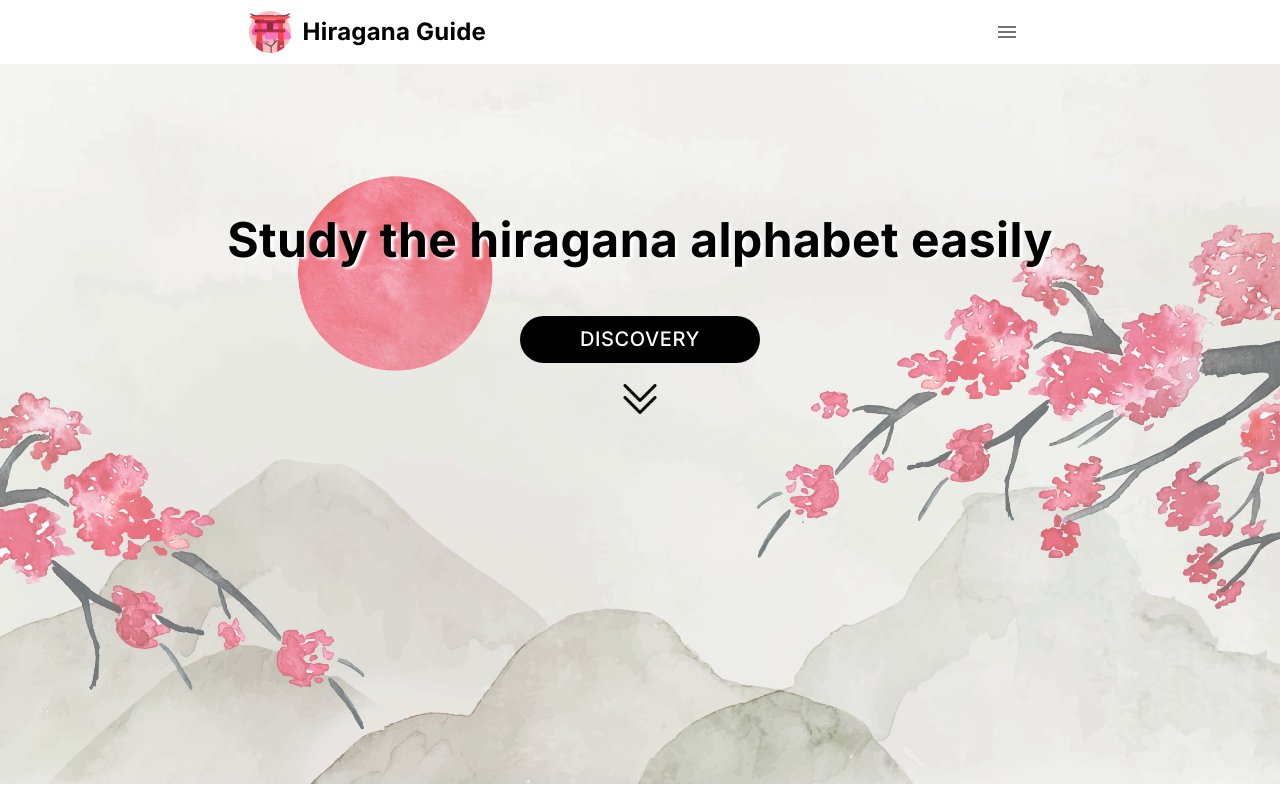
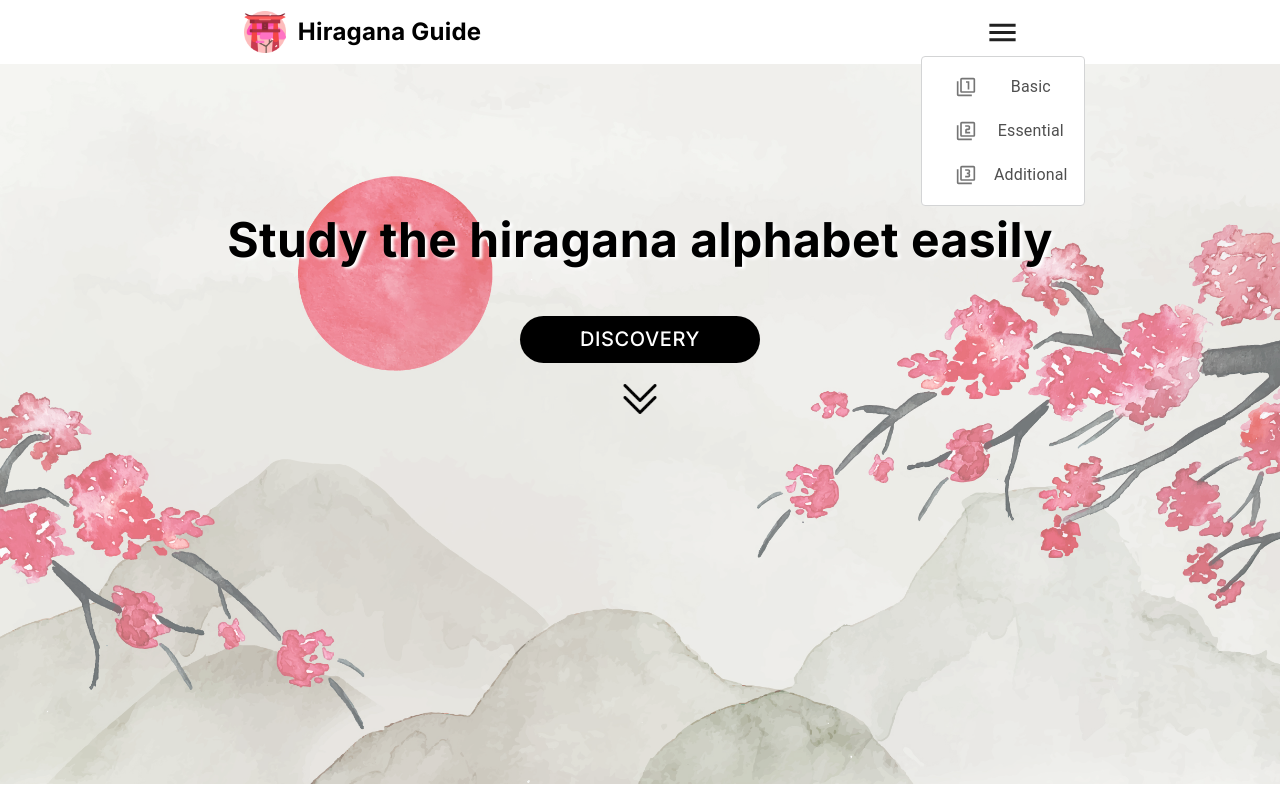
Before and after one commit to andrei-nascimento/hiragana-guide-react, a React (Create React App) app: page / in a window 1280 px wide. Both pictures are taken after a click on the button 1007 px from the left and 32 px from the top of the page. Shown: the top 800 px of the page. Built offline with nearby package versions, Linux system fonts and the light colour scheme.

Commit message:
Navbar menu created

```diff
--- /dev/null
+++ b/src/components/static/Menu/Menu.css
@@ -0,0 +1,3 @@
+.menu-text {
+    color: #4F4F4F !important;
+}
--- /dev/null
+++ b/src/components/static/Menu/Menu.tsx
@@ -0,0 +1,103 @@
+import React from 'react';
+import { withStyles } from '@material-ui/core/styles';
+import Button from '@material-ui/core/Button';
+import Menu, { MenuProps } from '@material-ui/core/Menu';
+import MenuItem from '@material-ui/core/MenuItem';
+import ListItemIcon from '@material-ui/core/ListItemIcon';
+import ListItemText from '@material-ui/core/ListItemText';
+import MenuIcon from '@material-ui/icons/Menu';
+import Filter1Icon from '@material-ui/icons/Filter1';
+import Filter2Icon from '@material-ui/icons/Filter2';
+import Filter3Icon from '@material-ui/icons/Filter3';
+import { Link } from 'react-router-dom';
+import './Menu.css'
+
+const StyledMenu = withStyles({
+    paper: {
+        border: '1px solid #d3d4d5',
+    },
+})((props: MenuProps) => (
+    <Menu
+    elevation={0}
+    getContentAnchorEl={null}
+    anchorOrigin={{
+        vertical: 'bottom',
+        horizontal: 'center',
+}}
+    transformOrigin={{
+        vertical: 'top',
+        horizontal: 'center',
+    }}
+    {...props}
+    />
+));
+
+const StyledMenuItem = withStyles((theme) => ({
+    root: {
+    '&:focus': {
+    backgroundColor: theme.palette.primary.main,
+    '& .MuiListItemIcon-root, & .MuiListItemText-primary': {
+        color: theme.palette.common.white,
+    },
+    },
+    },
+}))(MenuItem);
+
+export default function CustomizedMenus() {
+    const [anchorEl, setAnchorEl] = React.useState<null | HTMLElement>(null);
+
+    const handleClick = (event: React.MouseEvent<HTMLElement>) => {
+    setAnchorEl(event.currentTarget);
+    };
+
+    const handleClose = () => {
+    setAnchorEl(null);
+    };
+
+    return (
+    <div>
+        <Button
+        disableElevation
+        aria-controls="customized-menu"
+        aria-haspopup="true"
+        variant="contained"
+        style={{backgroundColor:'white'}}
+        onClick={handleClick}
+        >
+        <MenuIcon fontSize="large" />
+        </Button>
+        <StyledMenu
+        id="customized-menu"
+        anchorEl={anchorEl}
+        keepMounted
+        open={Boolean(anchorEl)}
+        onClose={handleClose}
+        >
+        <Link to='/basic-table' className='link'>
+        <StyledMenuItem>
+            <ListItemIcon>
+                <Filter1Icon fontSize="small" />
+            </ListItemIcon>
+            <ListItemText primary="Basic" className='menu-text'/>
+        </StyledMenuItem>
+        </Link>
+        <Link to='/essential-table' className='link'>
+        <StyledMenuItem>
+            <ListItemIcon>
+                <Filter2Icon fontSize="small" />
+            </ListItemIcon>
+            <ListItemText primary="Essential" className='menu-text'/>
+        </StyledMenuItem>
+        </Link>
+        <Link to='/additional-table' className='link'>
+        <StyledMenuItem>
+            <ListItemIcon>
+                <Filter3Icon fontSize="small" />
+            </ListItemIcon>
+            <ListItemText primary="Additional" className='menu-text'/>
+        </StyledMenuItem>
+        </Link>
+        </StyledMenu>
+    </div>
+    );
+}
--- a/src/components/static/Navbar/Navbar.css
+++ b/src/components/static/Navbar/Navbar.css
@@ -37,3 +37,7 @@
     align-items: center;
     cursor: pointer;
 }
+
+.hamburguer-menu {
+    color: black !important;
+}
--- a/src/components/static/Navbar/Navbar.tsx
+++ b/src/components/static/Navbar/Navbar.tsx
@@ -5,9 +5,13 @@
 import logo from '../../../assets/logo.png';
 import MenuIcon from '@material-ui/icons/Menu';
 import { useNavigate } from 'react-router-dom';
+import { useState } from 'react';
+// @ts-ignore
+import CustomizedMenus from '../Menu/Menu.tsx';
 
 
 function Navbar() {
+
     let navigate = useNavigate();
     let navbarComponent;
 
@@ -24,9 +28,7 @@
             </Box>
         </Grid>
         <Box>
-            <IconButton>
-                <MenuIcon />
-            </IconButton>
+            <CustomizedMenus />
         </Box>
     </Toolbar>
     </AppBar>
```
